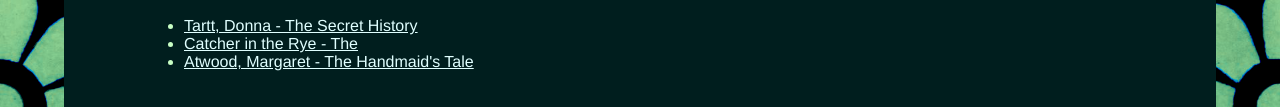
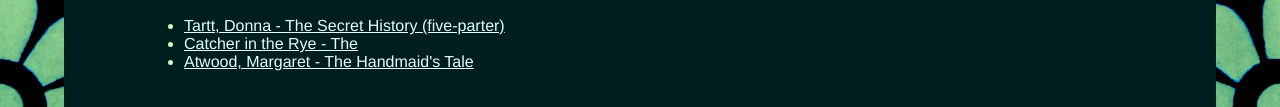
Before and after one commit to erikthor777/bibliotek, a plain HTML site: page pages/audio.html in a window 1280 px wide. Shown: the part 654-761 px from the top of the page. Drawn offline with Linux system fonts and the light colour scheme; a web font is replaced by a local one.

Commit message:
Update audio.html

```diff
--- a/pages/audio.html
+++ b/pages/audio.html
@@ -23,7 +23,7 @@
                 <h2>fiction</h2>
                 <iframe width="766" height="431" src="https://www.youtube.com/embed/ifWZOSMMeHA" title="We Audiobook / Yevgeny Zamyatin ( Unabridged )" frameborder="0" allow="accelerometer; autoplay; clipboard-write; encrypted-media; gyroscope; picture-in-picture; web-share" referrerpolicy="strict-origin-when-cross-origin" allowfullscreen></iframe>
                 <ul>
-                    <li><a target="_blank" href="https://gutenberg.org">Tartt, Donna - The Secret History</a></li>
+                    <li><a target="_blank" href="https://www.youtube.com/watch?v=5q4QPYKpKbQ">Tartt, Donna - The Secret History (five-parter)</a></li>
                     <li><a target="_blank" href="https://www.youtube.com/watch?v=ot74dEJKADg&list=PLzKY27NBknDGex-BGbDs4jqjgQToZ-OoG&index=4">Catcher in the Rye - The</a></li>
                     <li><a target="_blank" href="https://www.youtube.com/watch?v=0pmWf1k-vFM&list=PLzKY27NBknDGex-BGbDs4jqjgQToZ-OoG&index=4">Atwood, Margaret - The Handmaid's Tale</a></li>
                 </ul>
```
